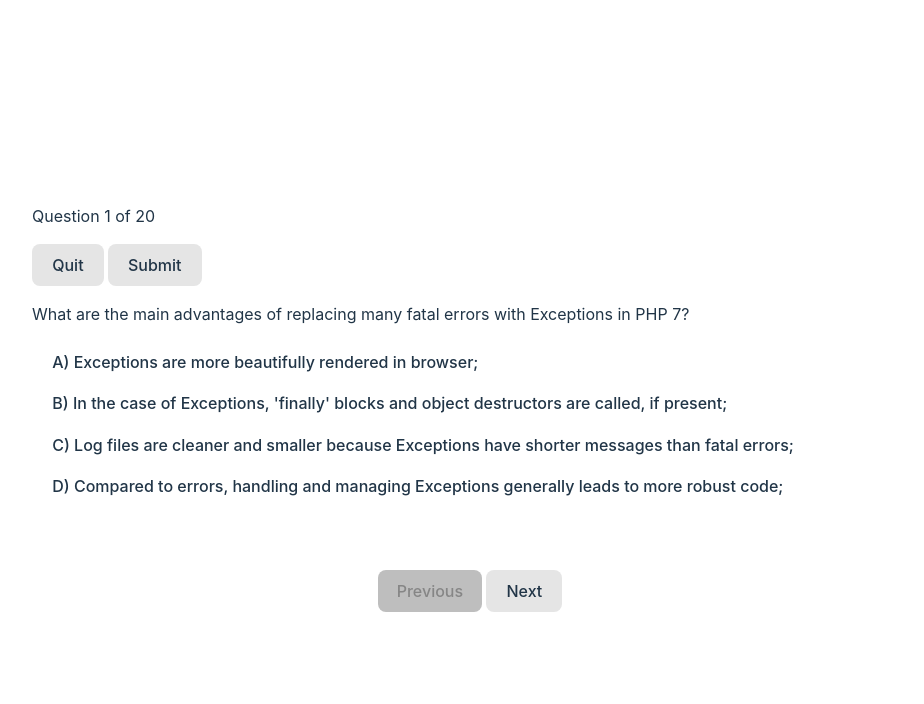
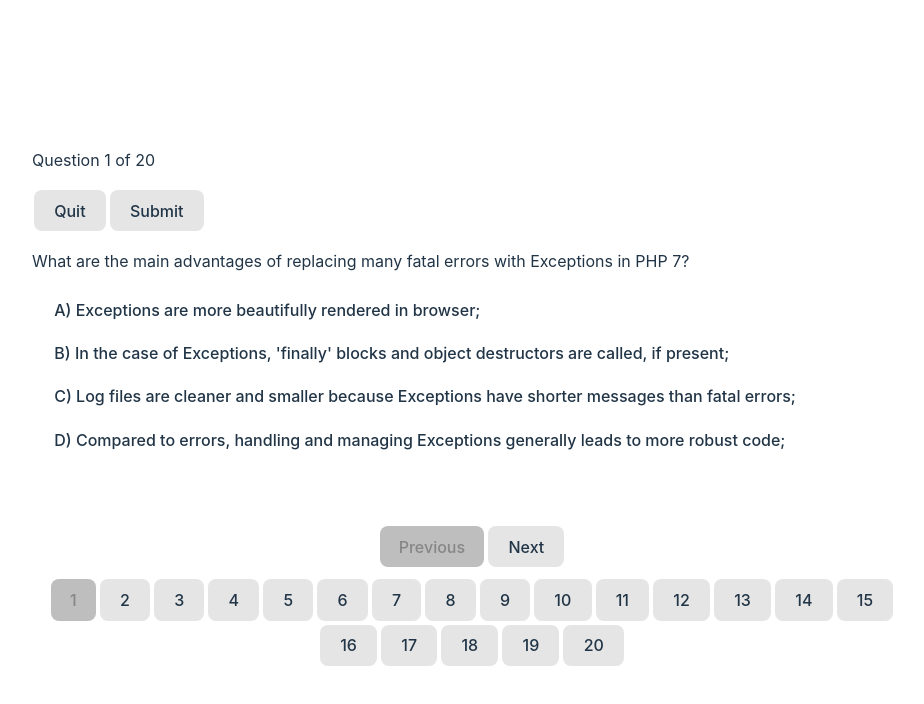
Before and after one commit to luciavelasco/zend-certifiedish, a React (Vite) app: page / in a window 1280 px wide. Both pictures are taken after a click on the button "START". Shown: the top 704 px of the page, without its empty margins (168-1092 px from the left). Built offline with nearby package versions, Linux system fonts and the light colour scheme.

Commit message:
Add numbers to jump to Qs

```diff
--- a/src/index.css
+++ b/src/index.css
@@ -47,7 +47,7 @@ button {
   cursor: pointer;
   transition: border-color 0.25s;
   color: #213547;
-  margin-right: 0.25rem;
+  margin: 0.125rem;
 }
 button:hover {
   border: solid 1px #747bff80;
--- a/src/pages/test/test.jsx
+++ b/src/pages/test/test.jsx
@@ -87,5 +87,15 @@ export const Test = ({ setPage, setResults }) => {
           }>Next</button>
         }
     </div>
+
+    <div style={{display: `flex`, flexWrap: `wrap`, justifyContent: `center`, marginTop: `0.5rem`}}>
+      {questions.map((v, i) =>
+        <button
+        disabled={i === questionIndex}
+        onClick={() =>
+          setQuestionIndex(i)
+        }>{i + 1}</button>
+        )}
+    </div>
   </>
 }
```
